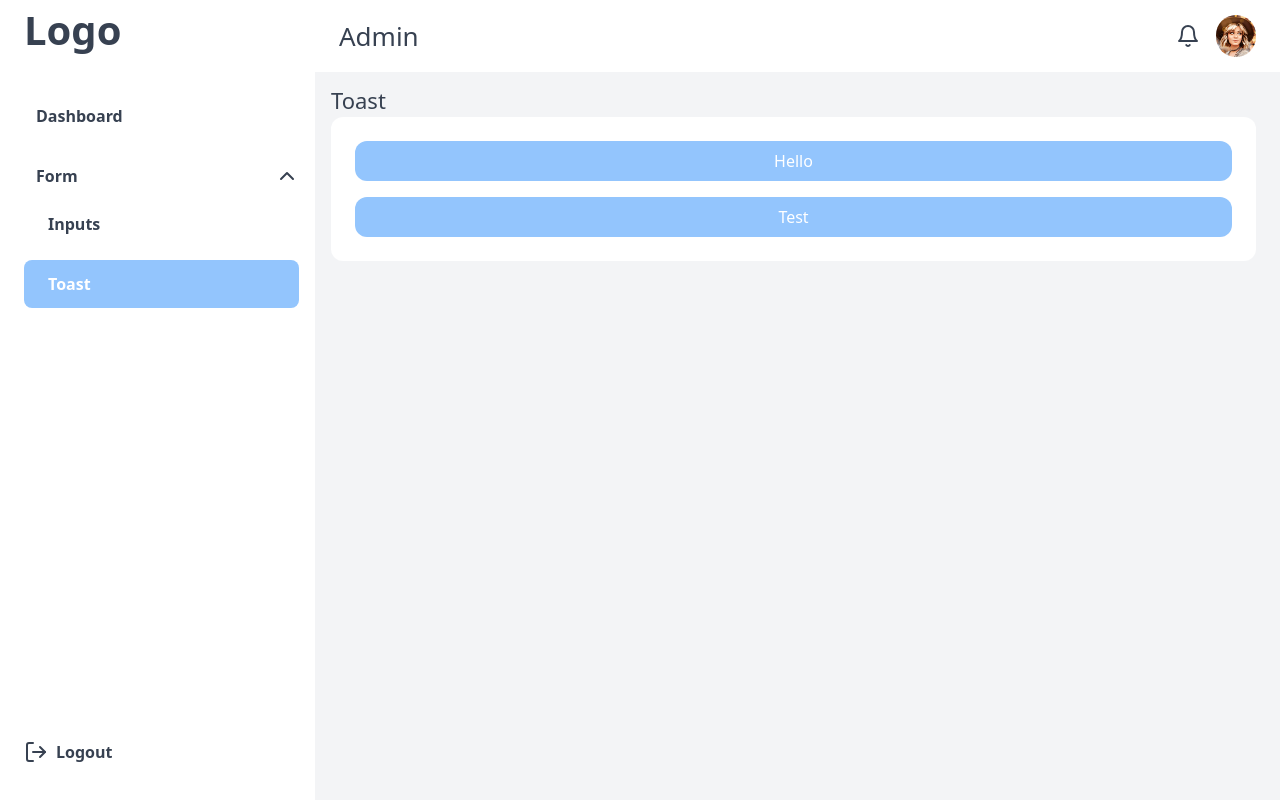
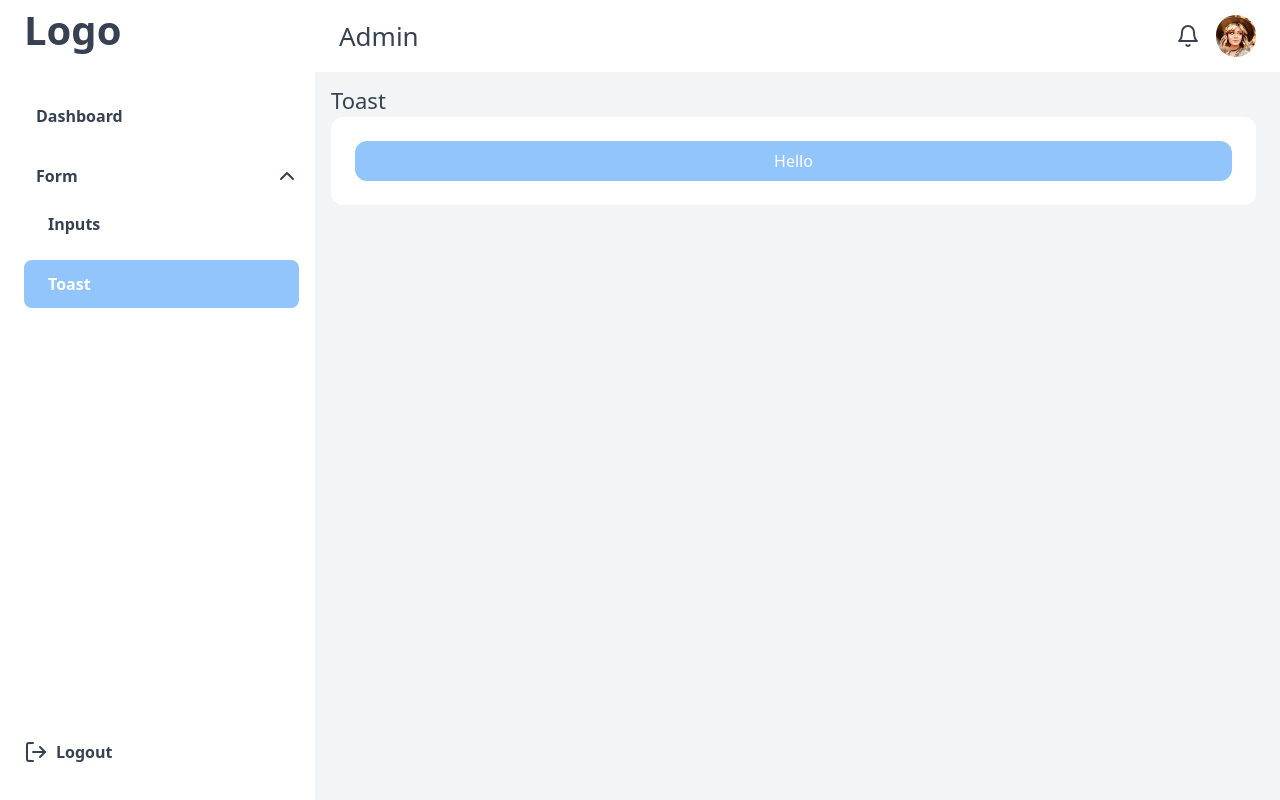
Before and after one commit to viccoSM/joker-next-tailwind, a Next.js app: page /form/toast in a window 1280 px wide. Built offline with nearby package versions, Linux system fonts and the light colour scheme.

Commit message:
feat(button): fix delay for loading

```diff
--- a/src/components/CustomButton/index.tsx
+++ b/src/components/CustomButton/index.tsx
@@ -29,12 +29,20 @@ const CustomButton: FC<CustomButtonProps> = ({
   const handleClick = async (e: any) => {
     setInternalLoading(true);
     try {
-      if (onClick) await onClick(e);
+      if (onClick) {
+        await new Promise<void>((resolve) => {
+          setTimeout(async () => {
+            await onClick(e); // Wait for the specific operation
+            resolve();
+          }, 300); // Delay time, in milliseconds
+        });
+      }
     } catch (error) {
       console.error(error);
     }
-    setInternalLoading(false);
+    setInternalLoading(false); // Stop the loading after the operation is completed
   };
+
 
   // Link
   if(props.link){
--- a/src/modules/Form/Toast/index.tsx
+++ b/src/modules/Form/Toast/index.tsx
@@ -1,20 +1,27 @@
 import Breadcrumbs from '@/components/Breadcrumbs';
 import CustomButton from '@/components/CustomButton';
-import { AppContext } from '@/context';
 import useToast from '@/context/hooksContext/toast';
 import DashboardLayout from '@/layouts/DashboardLayout';
-import React, { useContext } from 'react';
+import axios from 'axios';
+import React from 'react';
 
 function Toast() {
-  const {showToast} = useToast()
+  const { showToast } = useToast();
 
-  const handleShowToast = () => {
+  const handleShowToast = async () => {
+    try {
+       // Fetch data from API using axios
+       const response = await axios.get('https://jsonplaceholder.typicode.com/posts?_limit=10');
+       const data = response.data;
+
+      // Do something with the data
+      console.log(data);
+    } catch (error) {
+      console.error(error);
+    }
+
     showToast('Hello, this is a toast message!', 'success');
-  };
-
-  const showToastTest = () => {
-    showToast('Hello', 'success');
-  };
+  }
 
   return (
     <DashboardLayout>
@@ -22,14 +29,9 @@ function Toast() {
       <div className="pr-6">
         <div className="bg-white rounded-xl w-full p-6 space-y-4">
           <CustomButton
-          className="w-full bg-blue-300 p-2 rounded-xl text-white"
-          onClick={handleShowToast}>
+            className="w-full bg-blue-300 p-2 rounded-xl text-white"
+            onClick={handleShowToast}>
             Hello
-          </CustomButton>
-          <CustomButton
-          className="w-full bg-blue-300 p-2 rounded-xl text-white"
-          onClick={showToastTest}>
-            Test
           </CustomButton>
         </div>
       </div>
```
